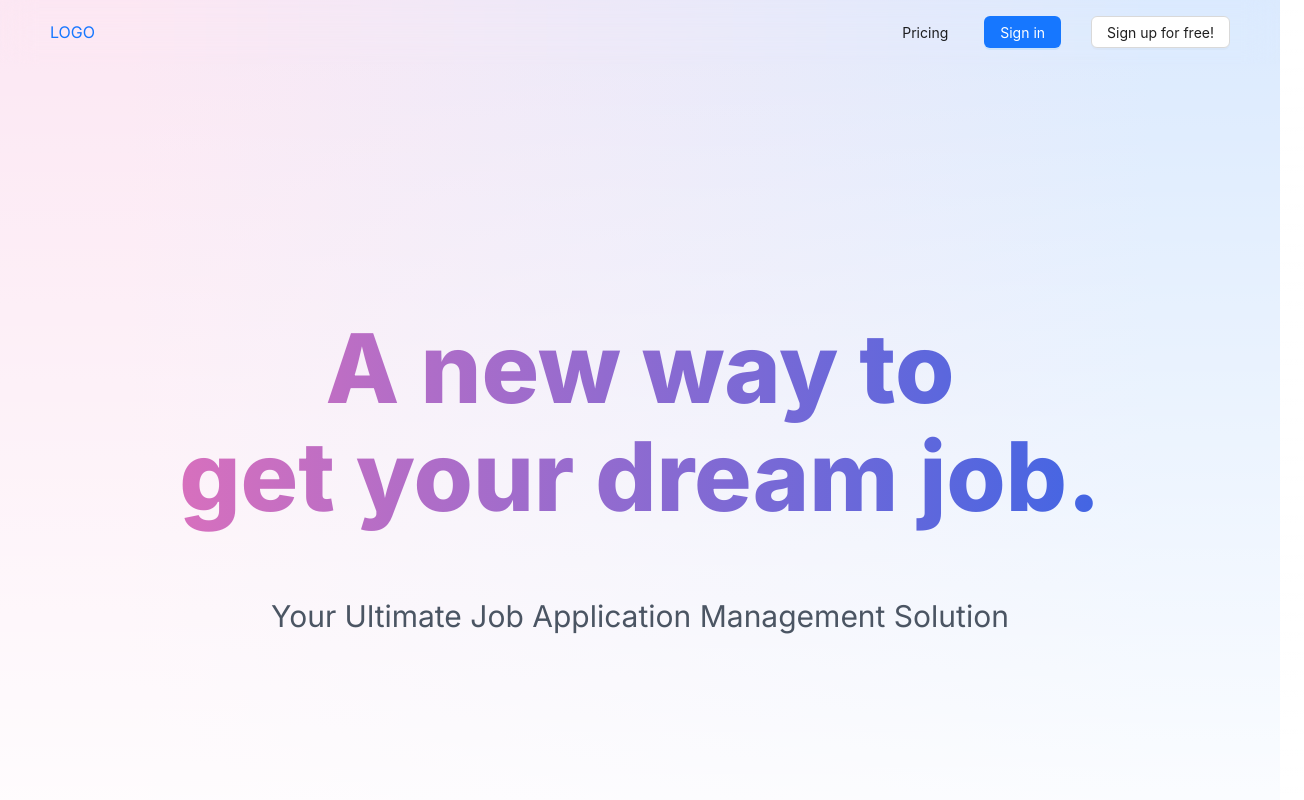
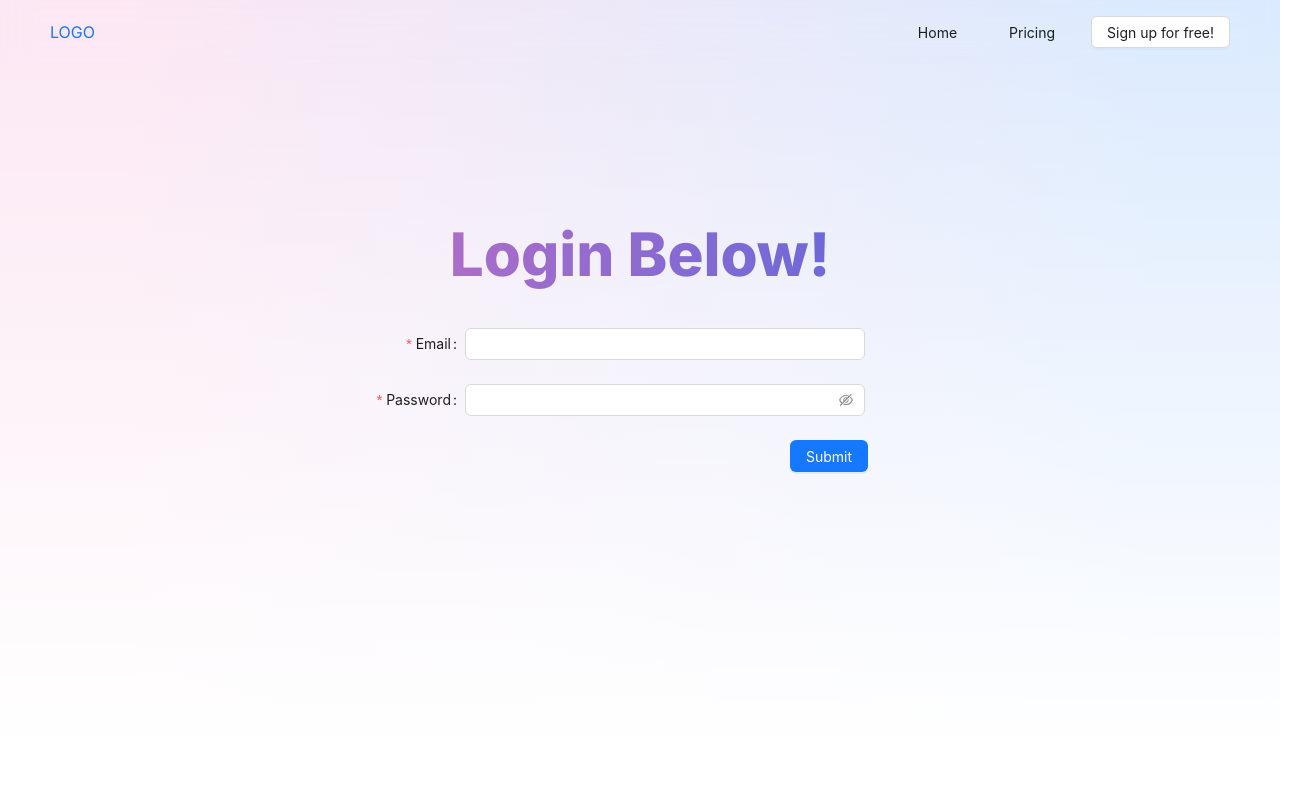
Before and after one commit to JaykumarPatel4802/track-app, a Next.js app: page / in a window 1280 px wide. Both pictures are taken after a click on the button "Sign in". Shown: the top 800 px of the page, 1304 px wide, since content can reach past the window. Built offline with nearby package versions, Linux system fonts and the light colour scheme.

Commit message:
add form for login and signup

```diff
--- a/src/app/api/login.tsx
+++ b/src/app/api/login.tsx
@@ -0,0 +1,13 @@
+import { getAuth, signInWithEmailAndPassword } from "firebase/auth";
+
+const auth = getAuth();
+signInWithEmailAndPassword(auth, email, password)
+  .then((userCredential) => {
+    // Signed in
+    const user = userCredential.user;
+    // ...
+  })
+  .catch((error) => {
+    const errorCode = error.code;
+    const errorMessage = error.message;
+  });
--- a/src/app/api/logout.tsx
+++ b/src/app/api/logout.tsx
@@ -0,0 +1,8 @@
+import { getAuth, signOut } from "firebase/auth";
+
+const auth = getAuth();
+signOut(auth).then(() => {
+  // Sign-out successful.
+}).catch((error) => {
+  // An error happened.
+});
--- a/src/app/api/signup.tsx
+++ b/src/app/api/signup.tsx
@@ -0,0 +1,14 @@
+import { getAuth, createUserWithEmailAndPassword } from "firebase/auth";
+
+const auth = getAuth();
+createUserWithEmailAndPassword(auth, email, password)
+  .then((userCredential) => {
+    // Signed in
+    const user = userCredential.user;
+    // ...
+  })
+  .catch((error) => {
+    const errorCode = error.code;
+    const errorMessage = error.message;
+    // ..
+  });
--- a/src/app/home/components/navbar.tsx
+++ b/src/app/home/components/navbar.tsx
@@ -1,6 +1,7 @@
 import React from 'react';
 import { Layout, Menu, Button } from 'antd';
 import { HomeOutlined, UserOutlined, SettingOutlined } from '@ant-design/icons';
+import { sign } from 'crypto';
 
 const { Header } = Layout;
 
@@ -8,6 +9,21 @@ const Navbar = (props: any) => {
     const callPropFunc = (pageType: String) => {
         console.log("Navbar: callPropFunc: pageType: ", pageType);
         props.giveChoice(pageType);
+    }
+
+    const setSignUp = () => {
+        props.setSignUp(true);
+        props.setLogin(false);
+    }
+
+    const setLogin = () => {
+        props.setLogin(true);
+        props.setSignUp(false);
+    }
+
+    const goHome = () => {
+        props.setLogin(false);
+        props.setSignUp(false);
     }
 
     return (
@@ -32,9 +48,10 @@ const Navbar = (props: any) => {
                 </a>
             </div>
             <div className='flex items-center space-x-5'>
+                {(props.login == true || props.signUp == true) && <Button type="text" onClick={goHome}>Home</Button>}
                 <Button type="text">Pricing</Button>
-                <Button type="primary" style={{ marginRight: '10px' }}>Sign in</Button>
-                <Button>Sign up for free!</Button>
+                {props.login == false && <Button type="primary" style={{ marginRight: '10px' }} onClick={setLogin}>Sign in</Button>}
+                {props.signUp == false && <Button onClick={setSignUp}>Sign up for free!</Button>}
             </div>
         </Header>
     )
--- a/src/app/login/page.tsx
+++ /dev/null
@@ -1,13 +0,0 @@
-import { getAuth, signInWithEmailAndPassword } from "firebase/auth";
-
-const auth = getAuth();
-signInWithEmailAndPassword(auth, email, password)
-  .then((userCredential) => {
-    // Signed in
-    const user = userCredential.user;
-    // ...
-  })
-  .catch((error) => {
-    const errorCode = error.code;
-    const errorMessage = error.message;
-  });
--- a/src/app/page.tsx
+++ b/src/app/page.tsx
@@ -5,11 +5,15 @@ import Link from 'next/link';
 import Navbar from '@/app/home/components/navbar';
 import Intro from '@/app/home/components/intro';
 import Features from '@/app/home/components/features';
+import { Button, Form, Input } from 'antd';
 
 
 export default function Home() {
 
   const [content, setContent] = React.useState<String | null>("AboutMe");
+  const [login, setLogin] = React.useState<Boolean>(false);
+  const [signUp, setSignUp] = React.useState<Boolean>(false);
+
   const showPage = (page: String) => {
     setContent(page);
   }
@@ -20,14 +24,91 @@ export default function Home() {
         <div className='flex absolute inset-0 bg-gradient-to-r from-pink-100 from-10% via-white-100 via-50% to-blue-100 to-90%'></div>
         <div className='flex absolute inset-0 bg-gradient-to-b from-transparent to-white'></div>
         <div className='flex flex-col inset-0 w-full'>
-          <div className='flex flex-col z-10 justify-between sticky top-0 backdrop-filter backdrop-blur-lg'><Navbar giveChoice={showPage} /></div>
-          <div className='z-10'><Intro /></div>
+          <div className='flex flex-col z-10 justify-between sticky top-0 backdrop-filter backdrop-blur-lg'><Navbar giveChoice={showPage} login={login} setLogin={setLogin} signUp={signUp} setSignUp={setSignUp} /></div>
+          <div className='z-10'>
+            { login == false && signUp == false &&
+              <Intro />
+            }
+            { (login == true || signUp == true) &&
+                <SignInUp login={login} signUp={signUp} />
+            }
+          </div>
         </div>
       </div>
-      <div className='flex flex-col items-center mt-auto'>
-        <div className='w-full'><Features /></div>
-        <div className='w-full'><Intro /></div>
-      </div>
+      { login == false && signUp == false &&
+        <div className='flex flex-col items-center mt-auto'>
+          <div className='w-full'><Features /></div>
+          <div className='w-full'><Intro /></div>
+        </div>
+      }
     </main>
   )
 }
+
+const SignInUp = (props: any) => {
+
+  const onFinish = (values: any) => {
+    console.log('Success:', values);
+  };
+
+  const onFinishFailed = (errorInfo: any) => {
+    console.log('Failed:', errorInfo);
+  };
+
+  type FieldType = {
+    email?: string;
+    password?: string;
+  };
+
+
+  return (
+      <div className='grid grid-cols-1'>
+          <div className="flex flex-col mt-40 mb-8">
+              { props.login == true &&
+                <h1 className="flex justify-center m-0 font-extrabold pb-3 text-transparent text-6xl bg-clip-text bg-gradient-to-r from-pink-400 to-blue-600">
+                    Login Below!
+                </h1>
+              }
+              { props.signUp == true &&
+                <h1 className="flex justify-center m-0 font-extrabold pb-3 text-transparent text-6xl bg-clip-text bg-gradient-to-r from-pink-400 to-blue-600">
+                    Sign Up Below!
+                </h1>
+              }
+          </div>
+          <div className="flex justify-center mb-64">
+            <Form
+              name="basic"
+              labelCol={{ span: 5 }}
+              wrapperCol={{ span: 16 }}
+              style={{ maxWidth: 600 }}
+              onFinish={onFinish}
+              onFinishFailed={onFinishFailed}
+              autoComplete="off"
+              className='flex flex-col w-6/12'
+            >
+              <Form.Item<FieldType>
+                label="Email"
+                name="email"
+                rules={[{ required: true, message: 'Please input your email!' }]}
+              >
+                <Input />
+              </Form.Item>
+
+              <Form.Item<FieldType>
+                label="Password"
+                name="password"
+                rules={[{ required: true, message: 'Please input your password!' }]}
+              >
+                <Input.Password />
+              </Form.Item>
+
+              <Form.Item wrapperCol={{ offset: 18, span: 16 }}>
+                <Button type="primary" htmlType="submit">
+                  Submit
+                </Button>
+              </Form.Item>
+            </Form>
+          </div>
+      </div>
+  )
+}
--- a/src/app/signup/page.tsx
+++ /dev/null
@@ -1,14 +0,0 @@
-import { getAuth, createUserWithEmailAndPassword } from "firebase/auth";
-
-const auth = getAuth();
-createUserWithEmailAndPassword(auth, email, password)
-  .then((userCredential) => {
-    // Signed in
-    const user = userCredential.user;
-    // ...
-  })
-  .catch((error) => {
-    const errorCode = error.code;
-    const errorMessage = error.message;
-    // ..
-  });
```
